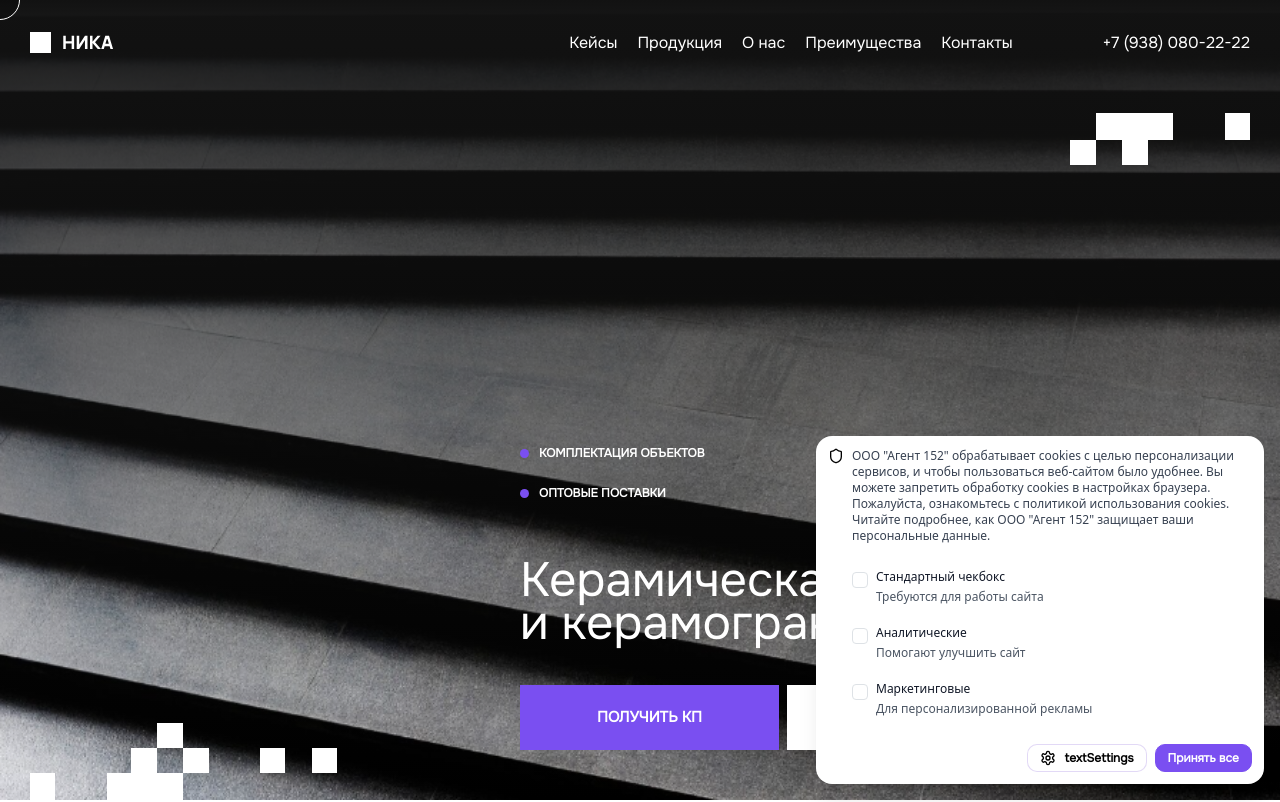
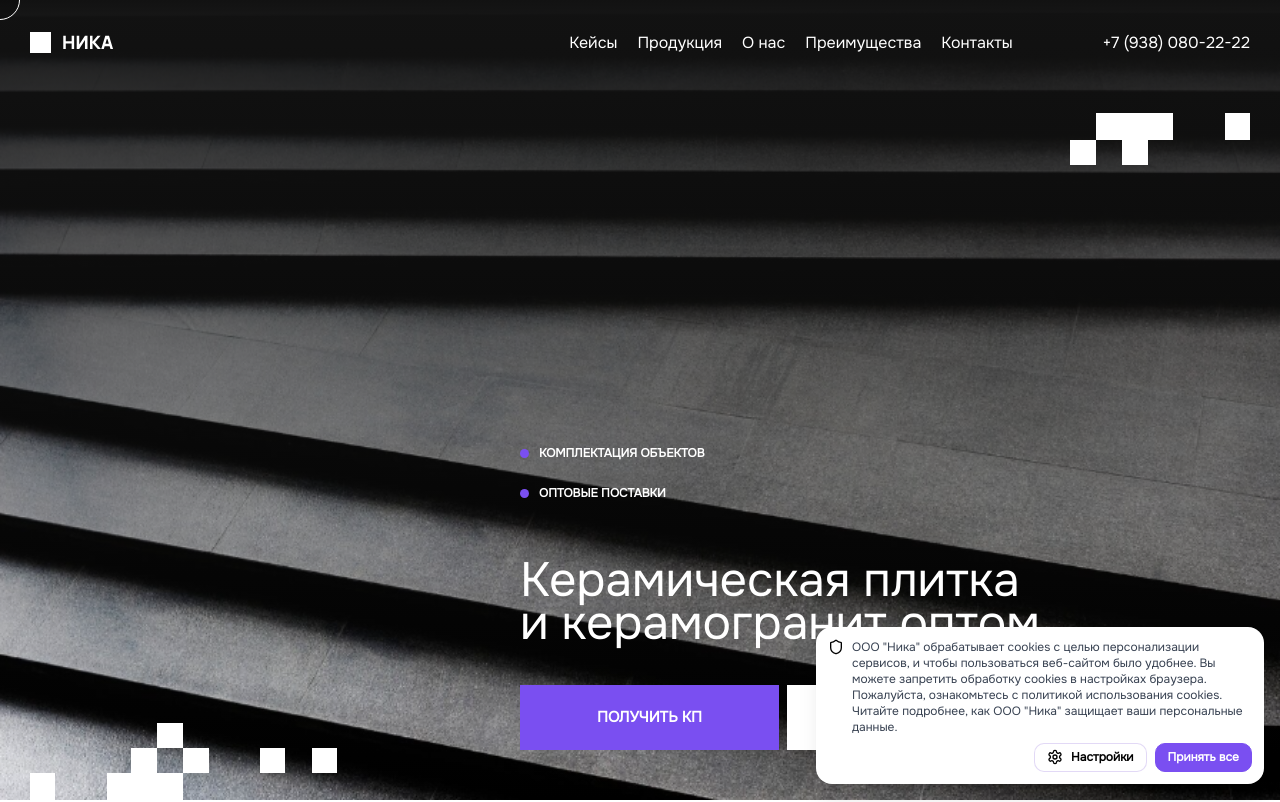
Before and after one commit to klavrenuk/nika, a Vue app: page / in a window 1280 px wide. Shown: the top 802 px of the page. Built offline with nearby package versions, Linux system fonts and the light colour scheme; a web font is replaced by a local one; what vue-yandex-maps would draw is missing.

Commit message:
поправил cookie на сайте

```diff
--- a/public/cookie-lib/cookie-banner.css
+++ b/public/cookie-banner/cookie-banner.css
@@ -71,11 +71,15 @@
 }
 
 .app-cookie-banner__list {
-    display: flex;
+    display: none;
     flex-direction: column;
     gap: 1rem;
     list-style: none;
     padding-left: 0;
+}
+
+.app-cookie-banner__list.active {
+    display: flex;
 }
 
 .app-cookie-banner__list li {
--- a/public/index.html
+++ b/public/index.html
@@ -6,73 +6,12 @@
     <meta name="viewport" content="width=device-width,initial-scale=1.0">
     <link rel="icon" href="<%= BASE_URL %>favicon.ico">
     <title>Ника</title>
-    <link rel="stylesheet" href="/cookie-lib/cookie-banner.css" />
   </head>
   <body>
     <noscript>
       <strong>We're sorry but <%= htmlWebpackPlugin.options.title %> doesn't work properly without JavaScript enabled. Please enable it to continue.</strong>
     </noscript>
 
-    <div>
-        <div class="app-cookie-banner">
-            <img src="/images/icon-settings.svg" alt="" class="app-cookie-banner__icon" />
-
-            <div class="app-cookie-banner__container">
-                <p class="app-cookie-banner__text">
-                    ООО "Агент 152" обрабатывает cookies с целью персонализации сервисов, и чтобы пользоваться веб-сайтом было удобнее. Вы можете запретить обработку сookies в настройках браузера. Пожалуйста, ознакомьтесь с политикой использования cookies. Читайте подробнее, как ООО "Агент 152" защищает ваши персональные данные.
-                </p>
-
-                <ul class="app-cookie-banner__list">
-                    <li>
-                        <div class="form-check">
-                            <input class="form-check-input" type="checkbox" id="default" />
-                            <label class="form-check-label" for="default">
-                                <div class="text-container">
-                                    <span class="text-top">Стандартный чекбокс</span>
-                                    <span class="text-bottom">Требуются для работы сайта</span>
-                                </div>
-                            </label>
-                        </div>
-                    </li>
-
-                    <li>
-                        <div class="form-check">
-                            <input class="form-check-input" type="checkbox" id="analytics" />
-                            <label class="form-check-label" for="analytics">
-                                <div class="text-container">
-                                    <span class="text-top">Аналитические</span>
-                                    <span class="text-bottom">Помогают улучшить сайт</span>
-                                </div>
-                            </label>
-                        </div>
-                    </li>
-
-                    <li>
-                        <div class="form-check">
-                            <input class="form-check-input" type="checkbox" id="market" />
-                            <label class="form-check-label" for="market">
-                                <div class="text-container">
-                                    <span class="text-top">Маркетинговые</span>
-                                    <span class="text-bottom">Для персонализированной рекламы</span>
-                                </div>
-                            </label>
-                        </div>
-                    </li>
-                </ul>
-
-                <div class="app-cookie-banner__control">
-                    <button class="app-cookie-banner__btn">
-                        <div class="btn-container">
-                            <img src="/images/icon-btn-settings.svg" alt="" />
-                            <span>textSettings</span>
-                        </div>
-                    </button>
-                    <button class="app-cookie-banner__btn accept">Принять все</button>
-                </div>
-            </div>
-        </div>
-    </div>
-
     <div id="app"></div>
     <!-- built files will be auto injected -->
   </body>
--- a/src/App.vue
+++ b/src/App.vue
@@ -15,7 +15,7 @@
     <Contacts class="scroll-animate" />
     <Footer class="scroll-animate" />
 
-<!--    <AppCookieBanner v-if="isShowContent" />-->
+    <AppCookieBanner v-if="isShowContent" />
   </div>
 </template>
 
--- a/src/components/AppCookieBanner.vue
+++ b/src/components/AppCookieBanner.vue
@@ -6,11 +6,20 @@ const isShowContent = ref(true)
 
 
 const textSettings =  computed(() => {
+  if(isOpenList.value) {
+    return 'Сохранить'
+  }
+
   return 'Настройки'
 })
 
 const handleClickSettings = () => {
-  isOpenList.value = !isOpenList.value;
+  if(!isOpenList.value) {
+    isOpenList.value = !isOpenList.value;
+    return;
+  }
+
+  acceptAll()
 }
 
 const acceptAll = () => {
@@ -35,7 +44,7 @@ onMounted(() => {
 
     <div class="app-cookie-banner__container">
       <p class="app-cookie-banner__text">
-        ООО "Агент 152" обрабатывает cookies с целью персонализации сервисов, и чтобы пользоваться веб-сайтом было удобнее. Вы можете запретить обработку сookies в настройках браузера. Пожалуйста, ознакомьтесь с политикой использования cookies. Читайте подробнее, как ООО "Агент 152" защищает ваши персональные данные.
+        ООО "Ника" обрабатывает cookies с целью персонализации сервисов, и чтобы пользоваться веб-сайтом было удобнее. Вы можете запретить обработку сookies в настройках браузера. Пожалуйста, ознакомьтесь с политикой использования cookies. Читайте подробнее, как ООО "Ника" защищает ваши персональные данные.
       </p>
 
       <ul v-if="isOpenList" class="app-cookie-banner__list">
```
Also changed, not shown: public/cookie-banner/cookie-banner.js (added, +13 -0 lines).
